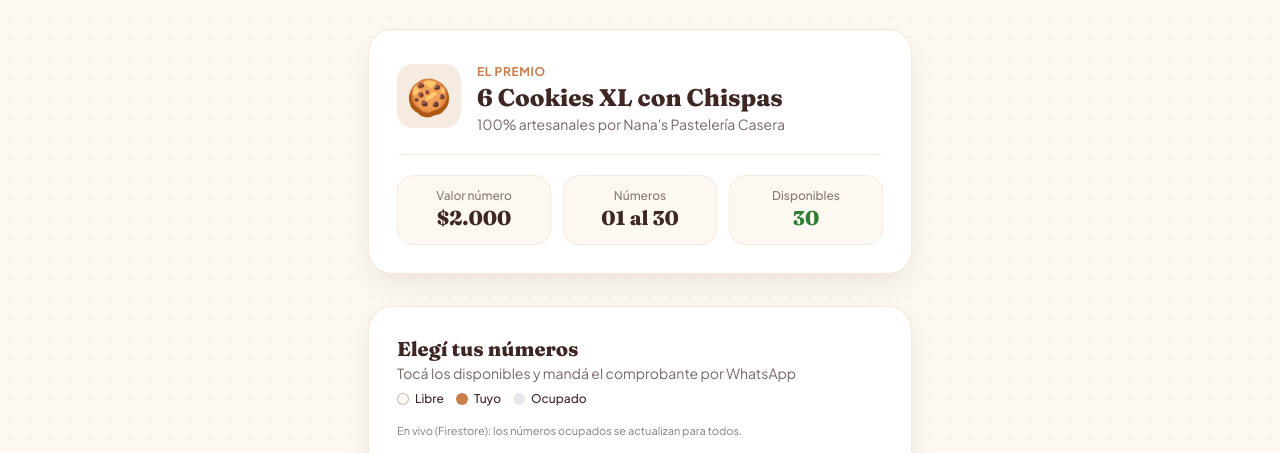
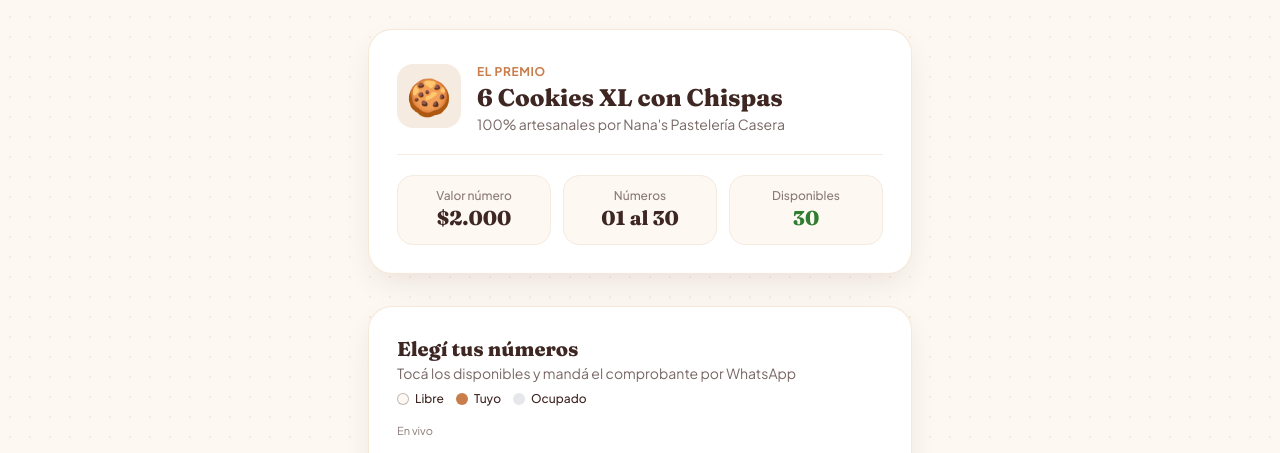
Before and after one commit to demilolmanso/agencia-Agorlab-, a plain HTML site: page nanas/index.html in a window 1280 px wide. Shown: the part 293-746 px from the top of the page. Drawn offline with nearby package versions, Linux system fonts and the light colour scheme; no server answers.

Commit message:
Update index.html

```diff
--- a/nanas/index.html
+++ b/nanas/index.html
@@ -500,7 +500,7 @@
         }
       });
     } else if (backendMode === "firestore") {
-      syncStatusEl.textContent = "En vivo (Firestore): los números ocupados se actualizan para todos.";
+      syncStatusEl.textContent = "En vivo";
       fsOnSnapshot(fsSoldDoc, (snap) => {
         if (snap.exists()) {
           applySoldNumbers(snap.data()?.numbers || []);
```
